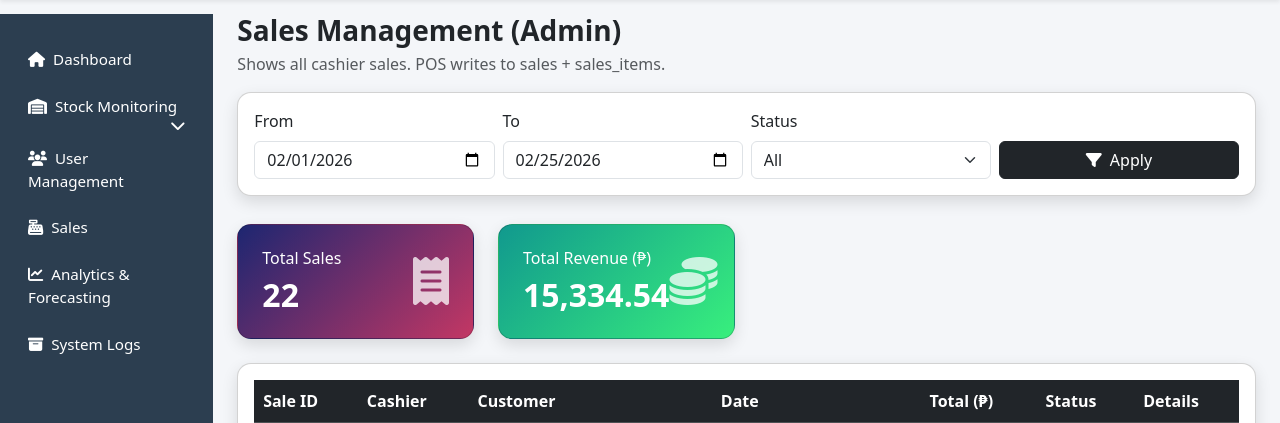
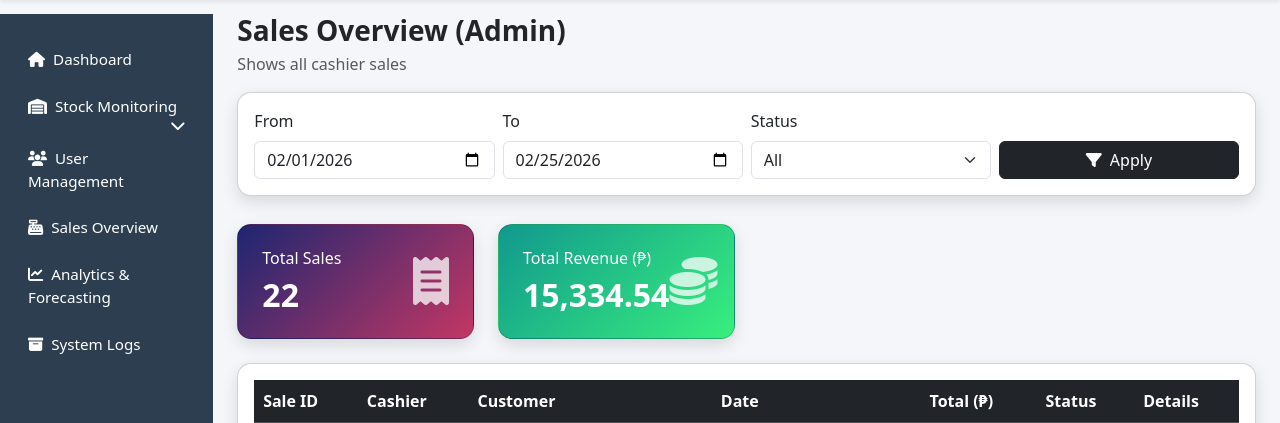
Before and after one commit to kriezyl27/ricesales_stock_monitoring, a PHP site: page /admin/sales.php in a window 1280 px wide. Shown: the part 56-479 px from the top of the page. Run offline with PHP 8.4, Linux system fonts and the light colour scheme; a user stored in the database is signed in; data comes from the database, SQL or seed files in the repository; data that the repository does not hold is empty.

Commit message:
CAPSTONE

```diff
--- a/capstone/admin/sales.php
+++ b/capstone/admin/sales.php
@@ -113,8 +113,8 @@ $stmt->close();
 
   <div class="d-flex justify-content-between align-items-center flex-wrap gap-2">
     <div>
-      <h3 class="fw-bold mb-1">Sales Management (Admin)</h3>
-      <div class="text-muted">Shows all cashier sales. POS writes to sales + sales_items.</div>
+      <h3 class="fw-bold mb-1">Sales Overview (Admin)</h3>
+      <div class="text-muted">Shows all cashier sales</div>
     </div>
   </div>
 
--- a/capstone/includes/admin_sidebar.php
+++ b/capstone/includes/admin_sidebar.php
@@ -34,7 +34,7 @@
 
       <li class="nav-item">
         <a class="nav-link <?= ($activePage==='sales'?'active':'') ?>" href="sales.php">
-          <i class="fas fa-cash-register me-2"></i>Sales
+          <i class="fas fa-cash-register me-2"></i>Sales Overview
         </a>
       </li>
 
--- a/capstone/inventory/inventory.php
+++ b/capstone/inventory/inventory.php
@@ -173,7 +173,7 @@ body { background:#f4f6f9; padding-top: 60px;}
 <main class="col-lg-10 ms-auto main-content">
 <div class="container-fluid py-4">
 
-<h3 class="mb-4">Inventory Timeline</h3>
+<h3 class="mb-4">Stocks Overview Timeline</h3>
 
 <?php if(isset($message)): ?>
 <div class="alert alert-success"><?= htmlspecialchars($message) ?></div>
```
